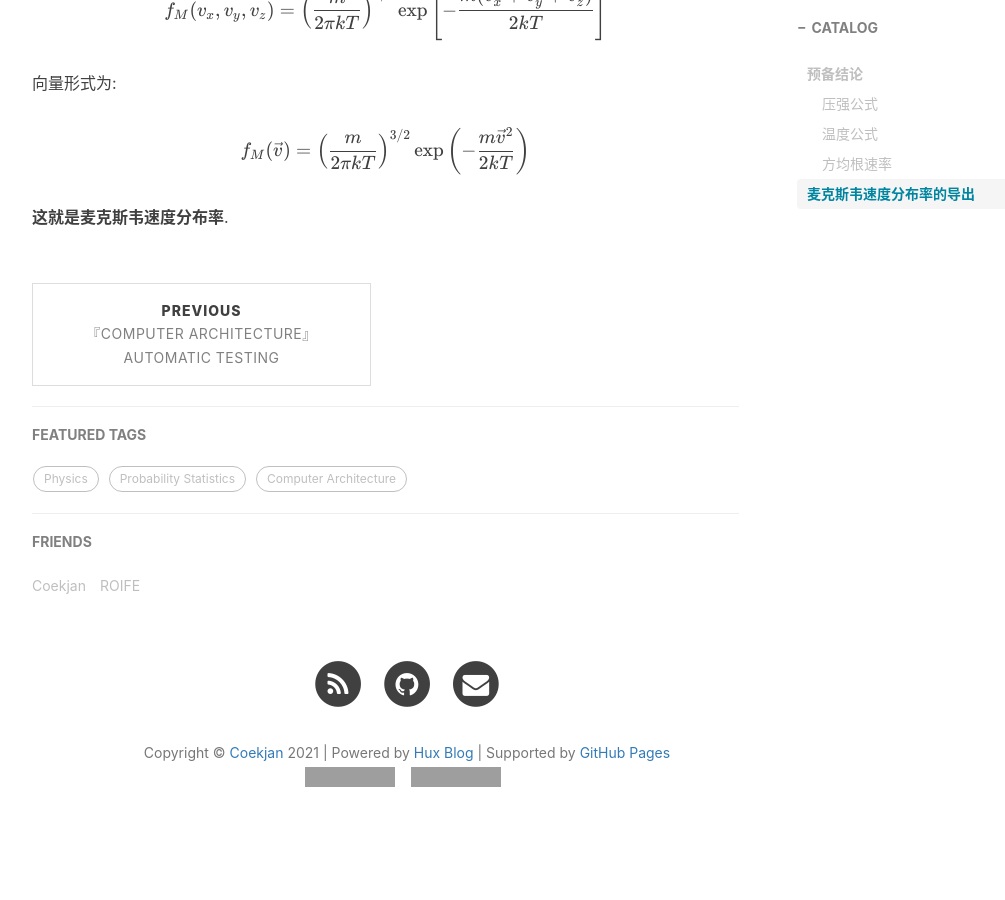
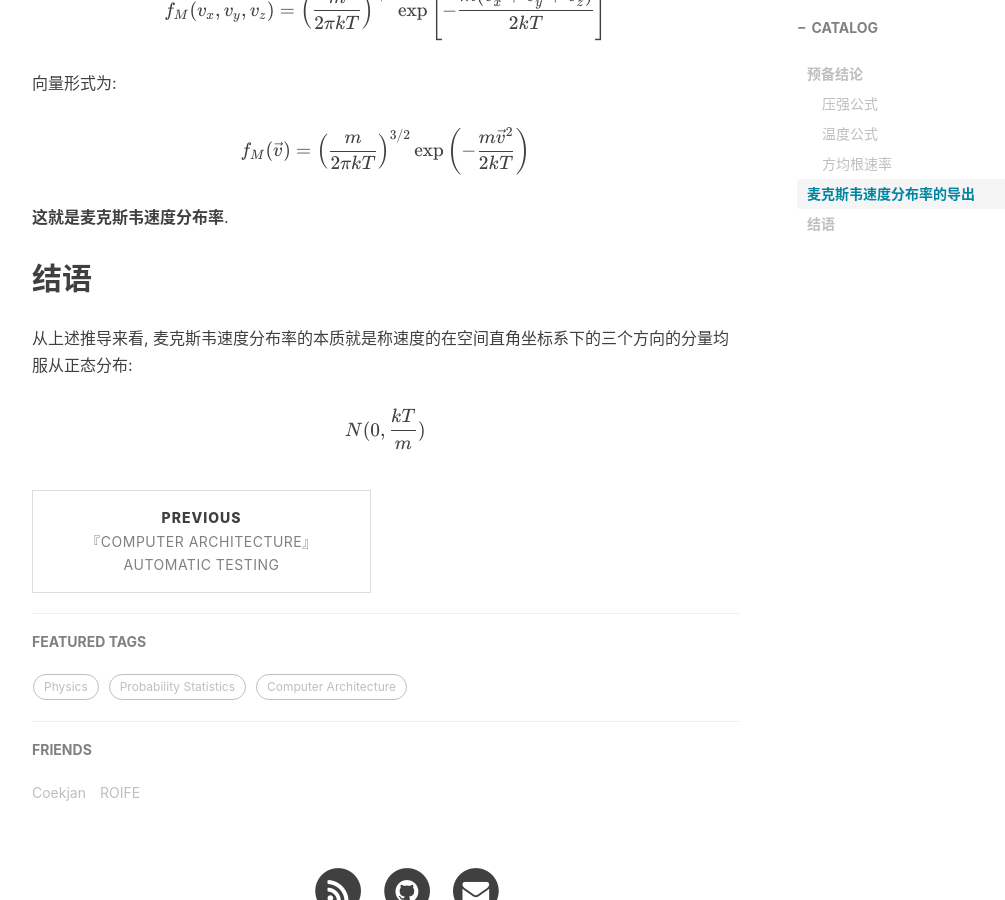
Before and after one commit to Coekjan/coekjan.github.io, a Jekyll site: the page built from _posts/Physics/2021-01-15-What-Is-Maxwell-Velocity-Distribution-Law.md, in a window 1280 px wide and 900 px high, scrolled down 4383 px. Shown: the whole window, without its empty margins (233-1238 px from the left). Built offline with Jekyll 4.4.1, drawn with Linux system fonts in a browser that asks for light colours; nearby versions of some CDN libraries; comment, search, counter and statistics services are not loaded; grey boxes are pictures that could not be loaded.

Commit message:
Update 2021-01-15-What-Is-Maxwell-Velocity-Distribution-Law.md

```diff
--- a/_posts/Physics/2021-01-15-What-Is-Maxwell-Velocity-Distribution-Law.md
+++ b/_posts/Physics/2021-01-15-What-Is-Maxwell-Velocity-Distribution-Law.md
@@ -170,3 +170,11 @@ f_M(\vec{v})=\left(\frac{m}{2\pi kT}\right)^{3/2}\exp\left(-\frac{m\vec{v}^2}{2k
 $$
 
 **这就是麦克斯韦速度分布率**.
+
+## 结语
+
+从上述推导来看, 麦克斯韦速度分布率的本质就是称速度的在空间直角坐标系下的三个方向的分量均服从正态分布:
+
+$$
+N(0,\frac{kT}{m})
+$$
```
Also changed, not shown: other parts of _posts/Physics/2021-01-15-What-Is-Maxwell-Velocity-Distribution-Law.md (+1 -1 lines).
